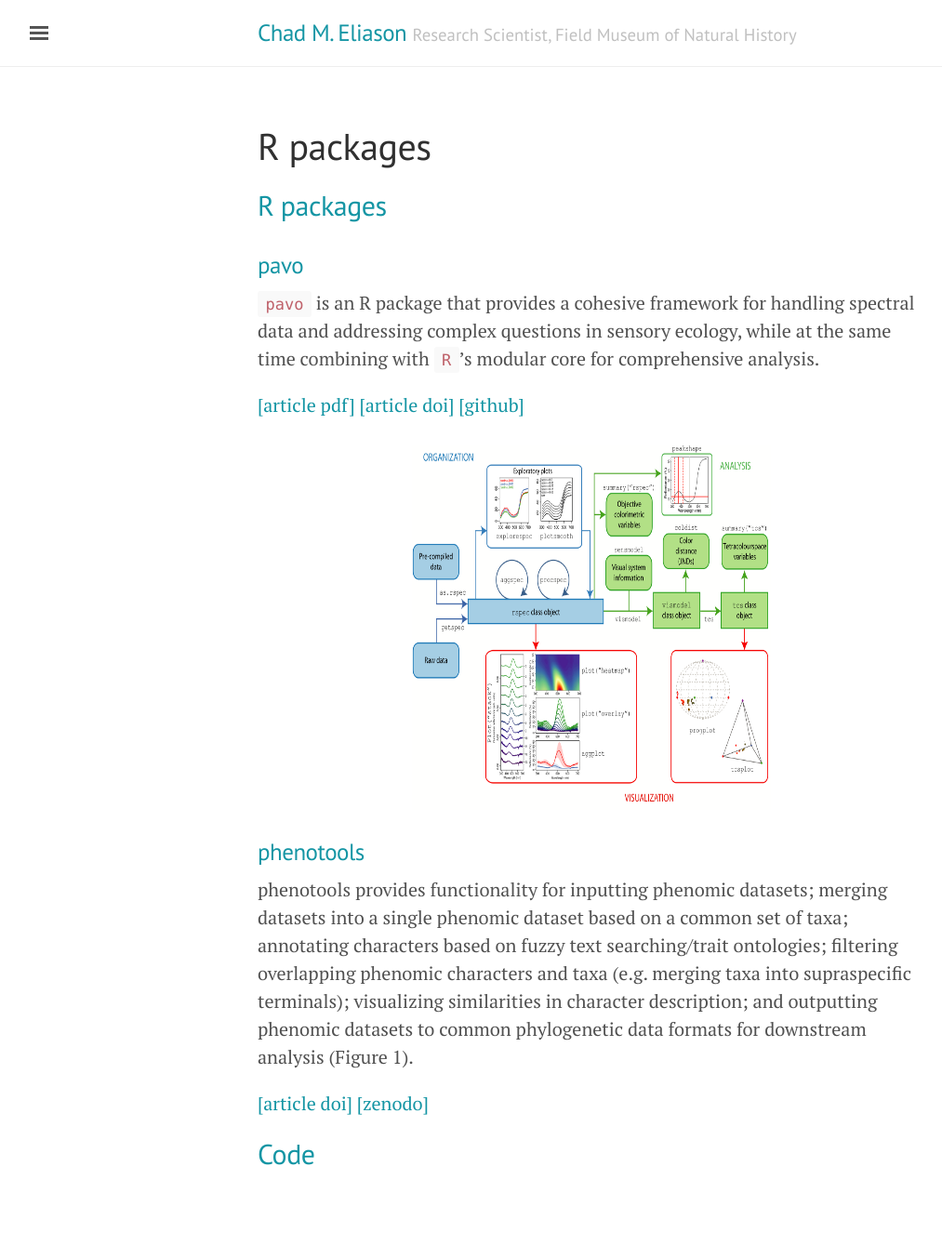
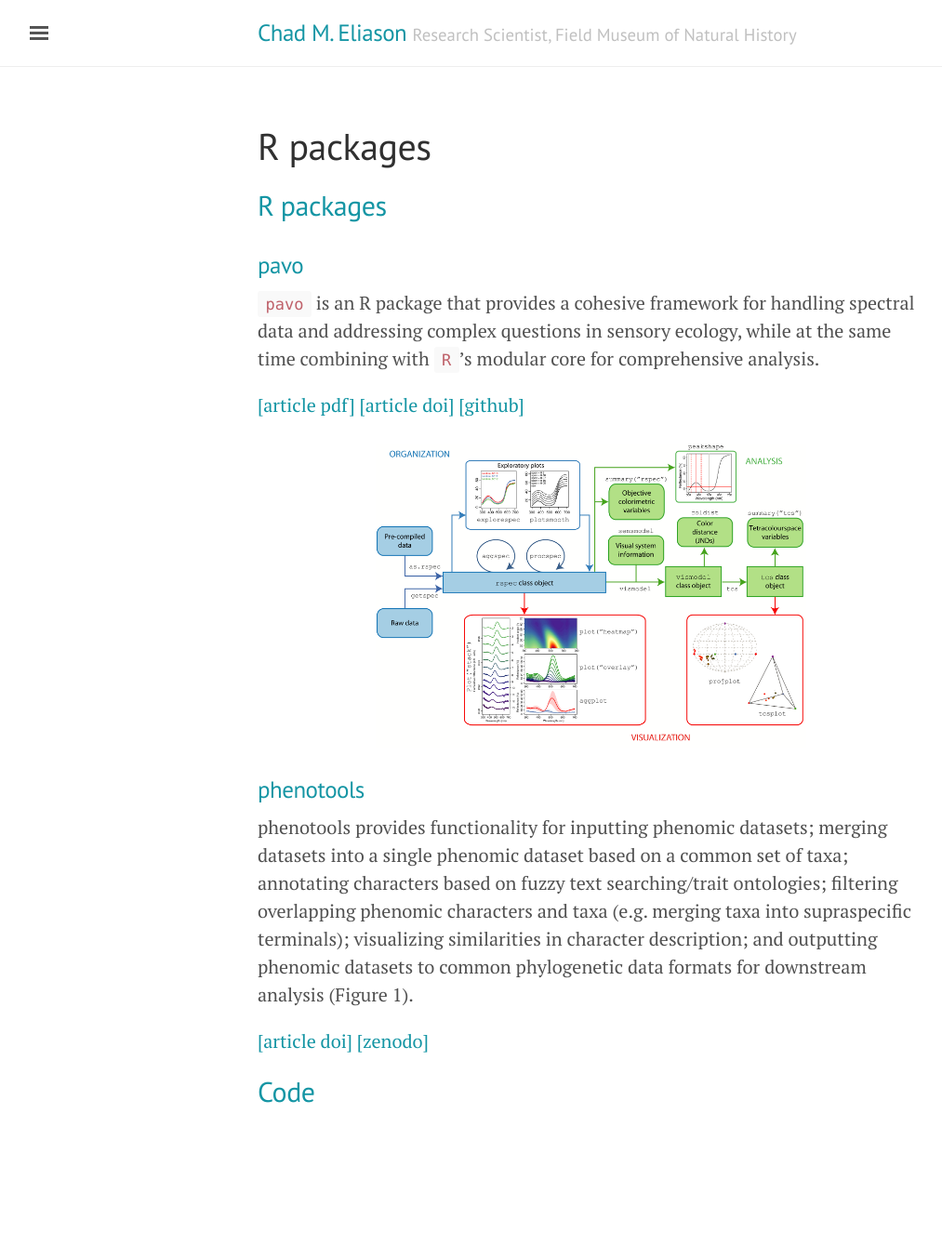
Before and after one commit to celiason/celiason.github.io, a Jekyll site: the page built from 4-software.md, in a window 1280 px wide. Shown: the whole page at 93% size, without its empty margins (3-1016 px from the left). Built offline with Jekyll 4.4.1, drawn with Linux system fonts in a browser that asks for light colours; our own code applies the rules of GitHub Pages for plain Markdown files; after the commit the page ends 1273 px from its top, so only the background shows below that.

Commit message:
Update 4-software.md

```diff
--- a/4-software.md
+++ b/4-software.md
@@ -8,7 +8,7 @@
 [[article doi]](https://doi.org/10.1111/2041-210X.12069)
 [[github]](https://github.com/rmaia/pavo)
 
-<img src="/img/pavo-workflow.png" style="margin: 0 auto" width="400" height="400">
+<img src="/img/pavo-workflow.png" style="margin: 0 auto" width="480">
 
 ### phenotools
 
```
